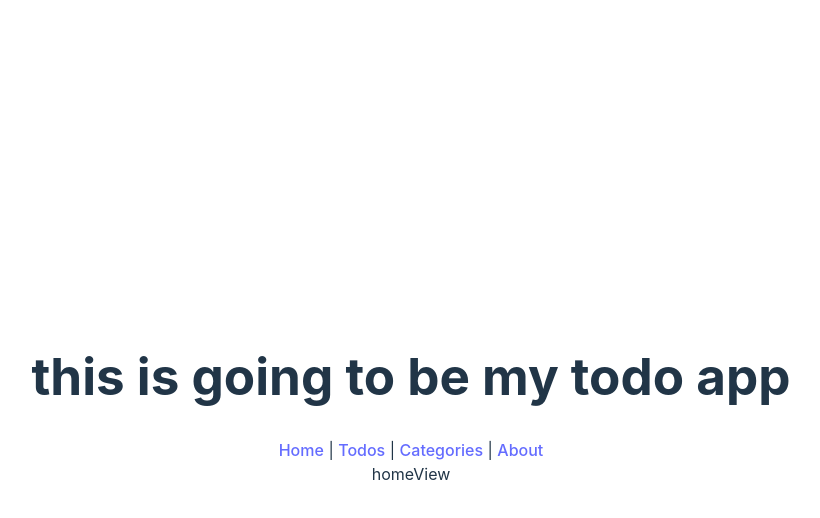
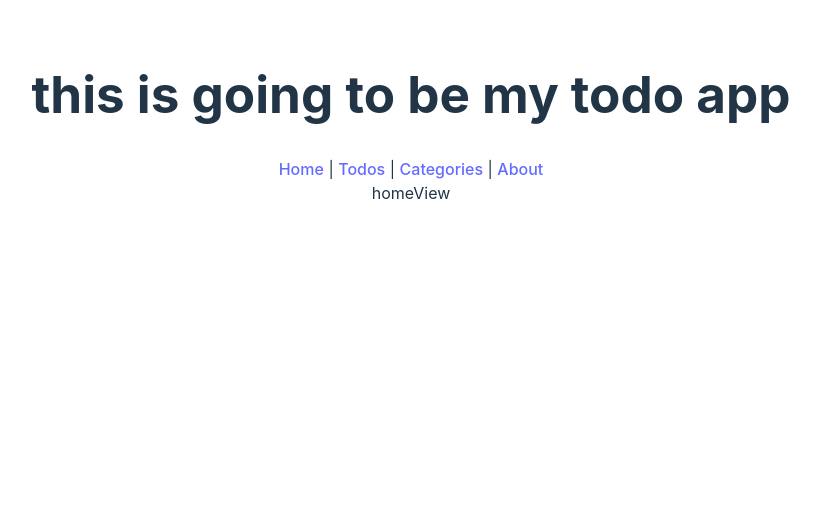
Before and after one commit to jenmwa/todo-with-vue, a Vue app: page /#/ in a window 1280 px wide. Shown: the top 518 px of the page, without its empty margins (229-1049 px from the left). Built offline with nearby package versions, Linux system fonts and the light colour scheme; a web font is replaced by a local one.

Commit message:
small css changes

```diff
--- a/src/style.css
+++ b/src/style.css
@@ -26,7 +26,8 @@ a:hover {
 body {
   margin: 0;
   display: flex;
-  place-items: center;
+  /* place-items: center; */
+  justify-content: center;
   min-width: 320px;
   min-height: 100vh;
 }
--- a/src/views/AboutView.vue
+++ b/src/views/AboutView.vue
@@ -1,4 +1,9 @@
+<script setup lang="ts">
+import HelloWorld from '../components/HelloWorld.vue';
+
+</script>
 
 <template>
     about this page View
+    <HelloWorld msg="Vite + Vue" />
 </template>
--- a/src/views/TodosView.vue
+++ b/src/views/TodosView.vue
@@ -1,3 +1,7 @@
+<script setup lang="ts">
+console.log(import.meta.env.VITE_API_KEY)
+</script>
+
 <template>
     todos View
 </template>
```
